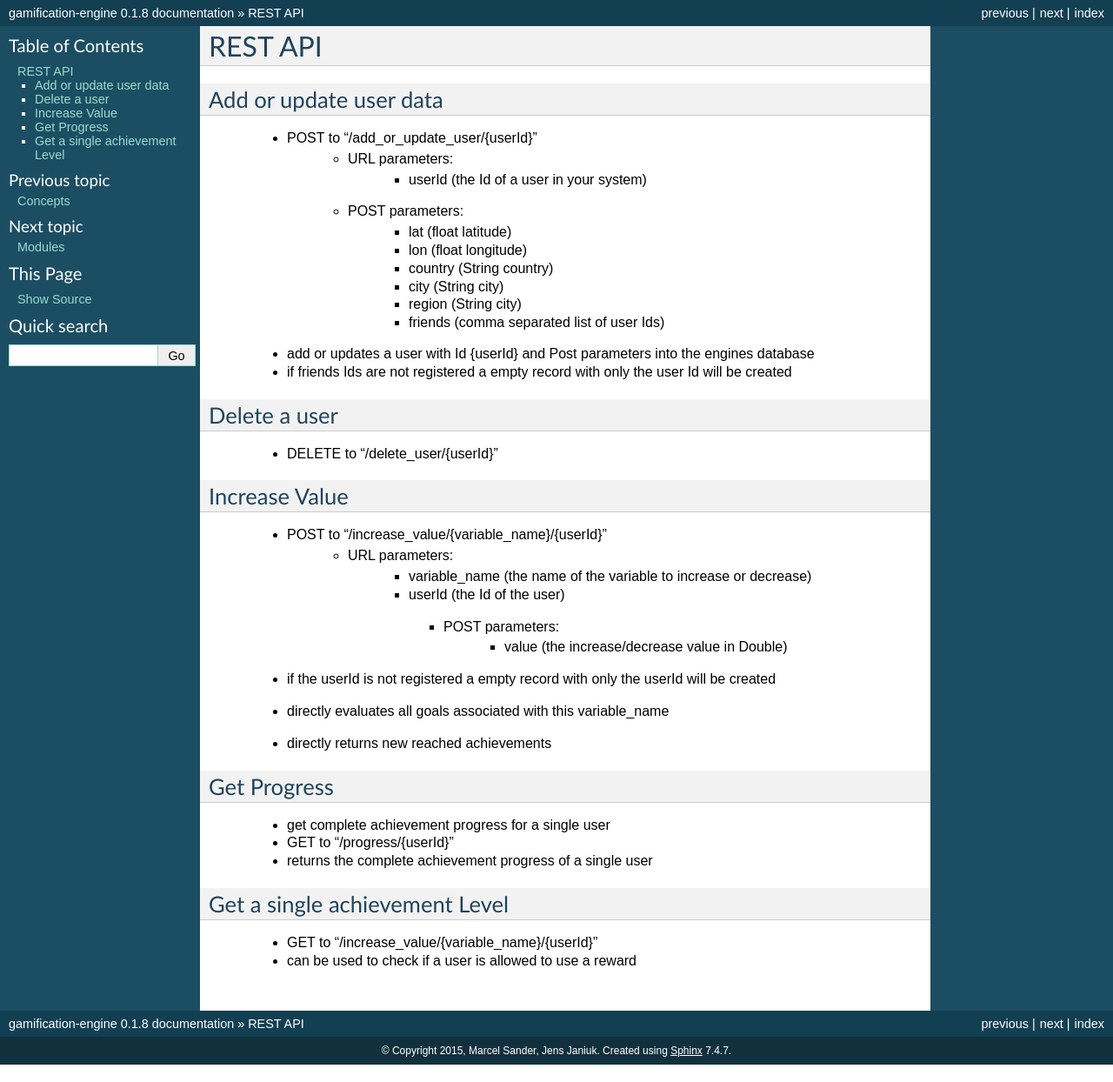
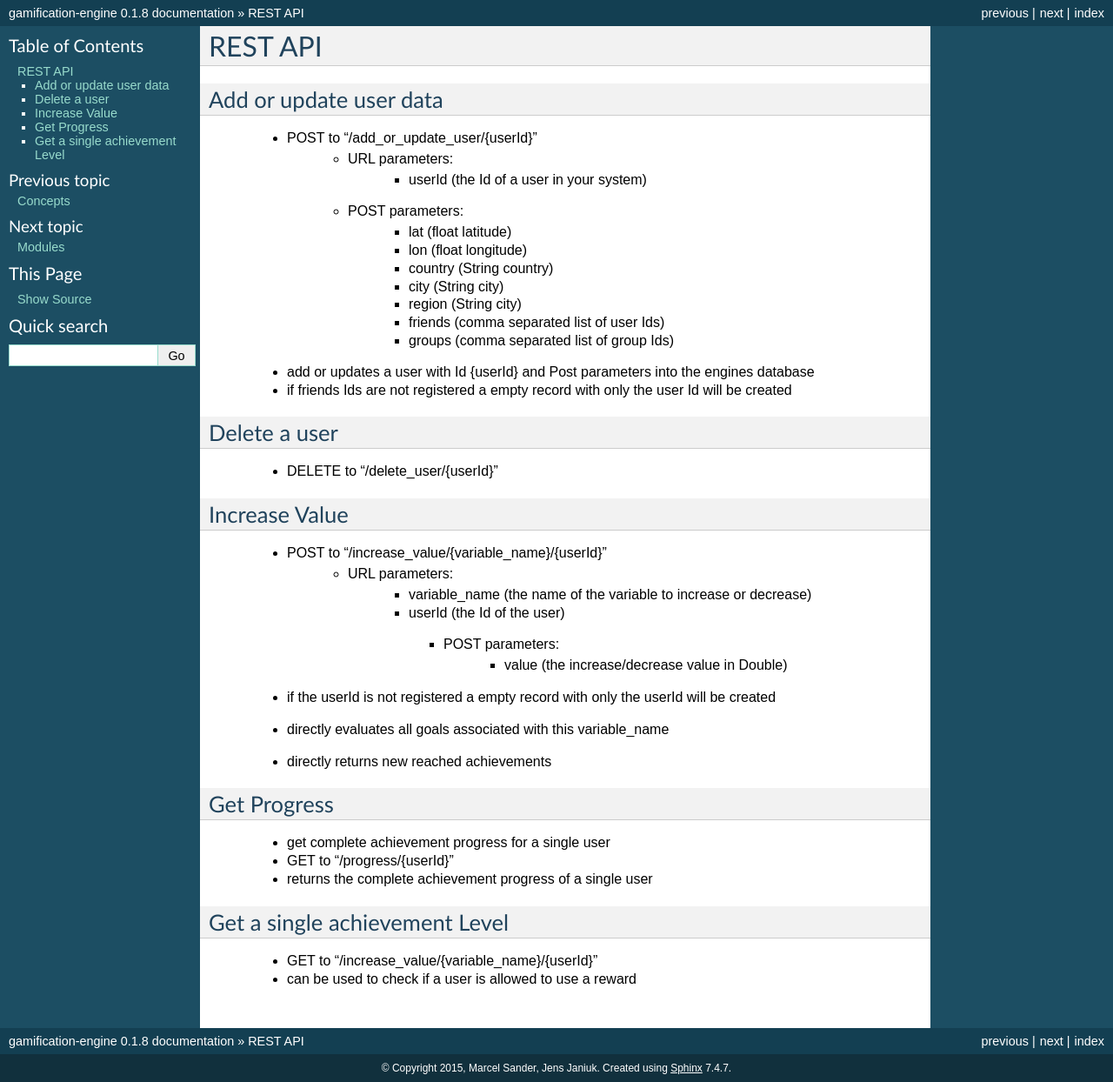
Before and after one commit to ActiDoo/gamification-engine, a Sphinx documentation site: the page built from docs/rest/index.rst, in a window 1280 px wide. Shown: the whole page at 87% size. Built offline with Sphinx 7.4.7, drawn with Linux system fonts in a browser that asks for light colours; formulas are drawn with MathJax 3.

Commit message:
added groups to docs

```diff
--- a/docs/concepts/index.rst
+++ b/docs/concepts/index.rst
@@ -18,6 +18,7 @@ As the gamification-engine include location-based, time-based and social feature
  - city
  - region
  - friends
+ - groups
 
 Variables / Values / Events
 ===========================
--- a/docs/rest/index.rst
+++ b/docs/rest/index.rst
@@ -17,6 +17,7 @@ Add or update user data
          - city (String city)
          - region (String city)
          - friends (comma separated list of user Ids)
+         - groups (comma separated list of group Ids)
 
    - add or updates a user with Id {userId} and Post parameters into the engines database
    - if friends Ids are not registered a empty record with only the user Id will be created
```
